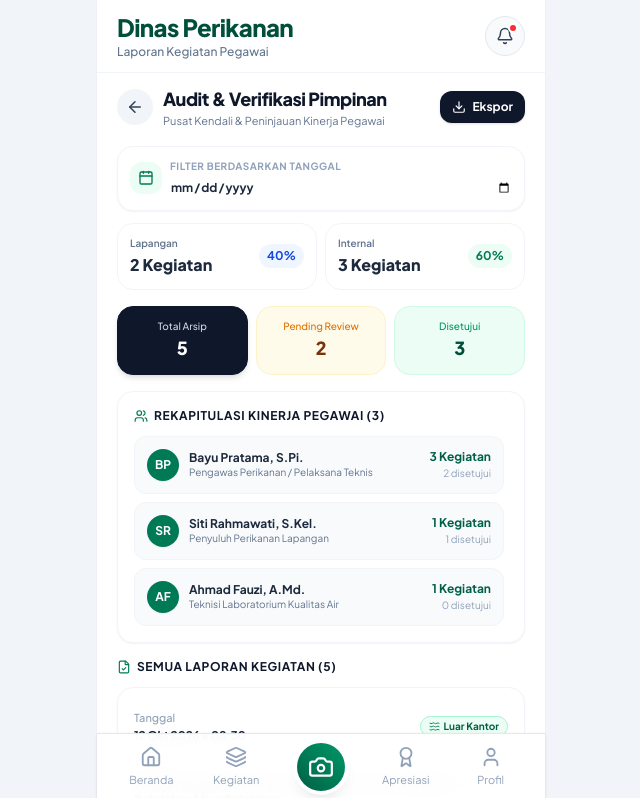
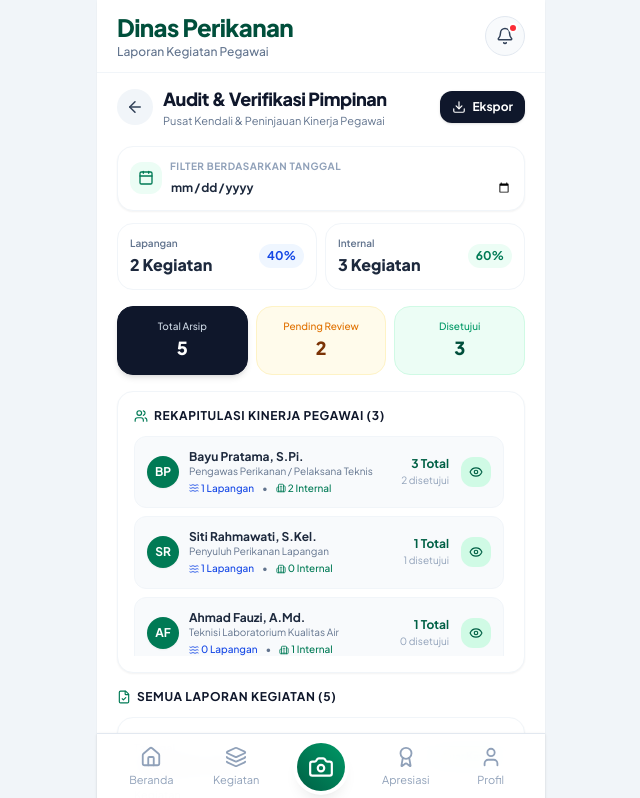
Before and after one commit to umaedi/laporan-kegiatan, a React (Vite) app: page /audit-sistem in a window 1280 px wide. Shown: the top 798 px of the page, without its empty margins (319-959 px from the left). Built offline with nearby package versions, Linux system fonts and the light colour scheme.

Commit message:
homePage dan auditPage

```diff
--- a/src/pages/AdminAuditPage.jsx
+++ b/src/pages/AdminAuditPage.jsx
@@ -2,7 +2,7 @@ import React, { useState } from 'react';
 import { useReports } from '../context/ReportContext';
 import { DEPARTMENT_USERS } from '../data/seedData';
 import ReportCard from '../components/report/ReportCard';
-import { Users, FileCheck, ArrowLeft, Download, CheckCircle2, Waves, Building2, Calendar, X } from 'lucide-react';
+import { Users, FileCheck, ArrowLeft, Download, CheckCircle2, Waves, Building2, Calendar, X, Eye } from 'lucide-react';
 import { useNavigate } from 'react-router-dom';
 
 export default function AdminAuditPage() {
@@ -208,6 +208,8 @@ export default function AdminAuditPage() {
           {DEPARTMENT_USERS.map(user => {
             const userReports = reports.filter(r => r.reporterName === user.name);
             const userReviewed = userReports.filter(r => r.status === 'reviewed').length;
+            const userLuar = userReports.filter(r => r.activityType === 'luar_kantor').length;
+            const userDalam = userReports.filter(r => r.activityType === 'dalam_kantor').length;
 
             return (
               <div key={user.id} className="p-3 rounded-xl bg-slate-50 border border-slate-100 flex items-center justify-between text-xs">
@@ -218,11 +220,30 @@ export default function AdminAuditPage() {
                   <div>
                     <h4 className="font-bold text-slate-800">{user.name}</h4>
                     <p className="text-[10px] text-slate-500">{user.role}</p>
+                    <div className="flex items-center gap-2 mt-1 text-[10px] text-slate-500 font-medium">
+                      <span className="flex items-center gap-0.5 text-blue-700">
+                        <Waves size={10} /> {userLuar} Lapangan
+                      </span>
+                      <span>•</span>
+                      <span className="flex items-center gap-0.5 text-emerald-700">
+                        <Building2 size={10} /> {userDalam} Internal
+                      </span>
+                    </div>
                   </div>
                 </div>
-                <div className="text-right">
-                  <span className="font-bold text-emerald-800 text-xs block">{userReports.length} Kegiatan</span>
-                  <span className="text-[10px] text-slate-400">{userReviewed} disetujui</span>
+                <div className="flex items-center gap-3">
+                  <div className="text-right">
+                    <span className="font-bold text-emerald-800 text-xs block">{userReports.length} Total</span>
+                    <span className="text-[10px] text-slate-400">{userReviewed} disetujui</span>
+                  </div>
+                  <button
+                    type="button"
+                    onClick={() => navigate(`/profil?user=${encodeURIComponent(user.name)}`)}
+                    className="p-2 rounded-xl bg-emerald-100 hover:bg-emerald-200 text-emerald-800 transition-colors cursor-pointer"
+                    title={`Lihat Profil ${user.name}`}
+                  >
+                    <Eye size={14} />
+                  </button>
                 </div>
               </div>
             );
--- a/src/pages/HomePage.jsx
+++ b/src/pages/HomePage.jsx
@@ -10,10 +10,12 @@ export default function HomePage() {
   return (
     <div className="flex flex-col flex-1 pb-6">
       {/* Jika role admin, tampilkan panel ringkasan monitoring keseluruhan sistem */}
-      {currentUserRole === 'admin' && <AdminDashboardSummary />}
-
-      {/* 4 Kartu Metrik Gradien Toska 2-Kolom Sesuai Referensi Visual */}
-      <MetricGrid />
+      {currentUserRole === 'admin' ? (
+        <AdminDashboardSummary />
+      ) : (
+        /* 4 Kartu Metrik Gradien Toska 2-Kolom Sesuai Referensi Visual (Hanya untuk Pegawai/User) */
+        <MetricGrid />
+      )}
 
       {/* Feed Kegiatan Terkini Sesuai Referensi Foto */}
       <RecentActivityList />
```
